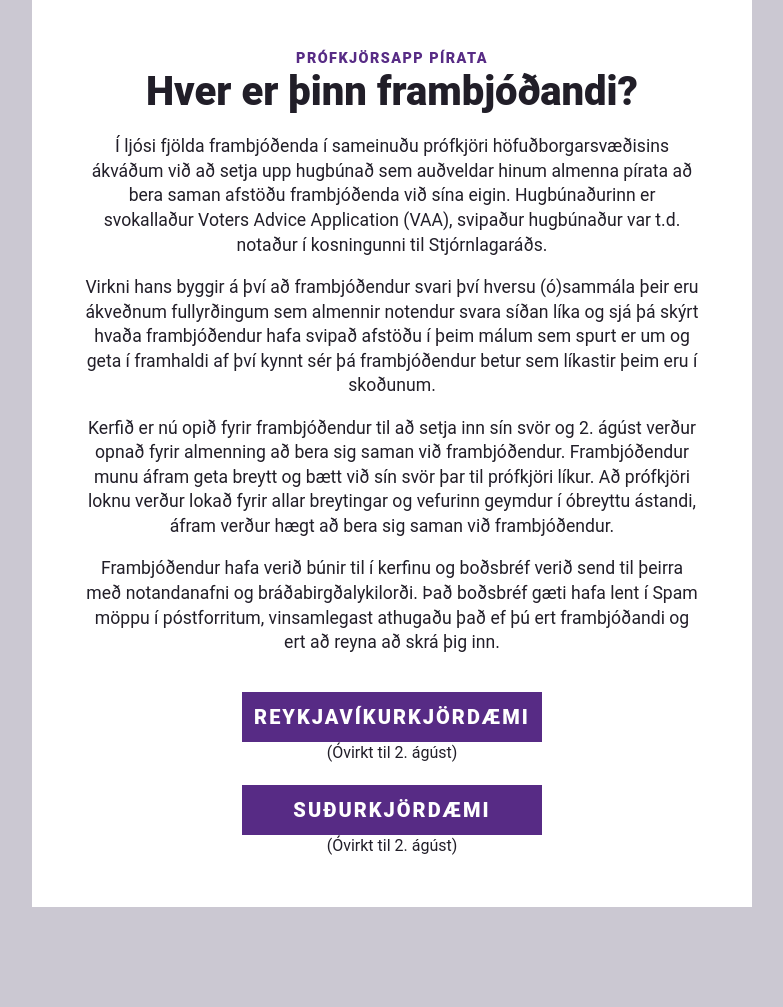
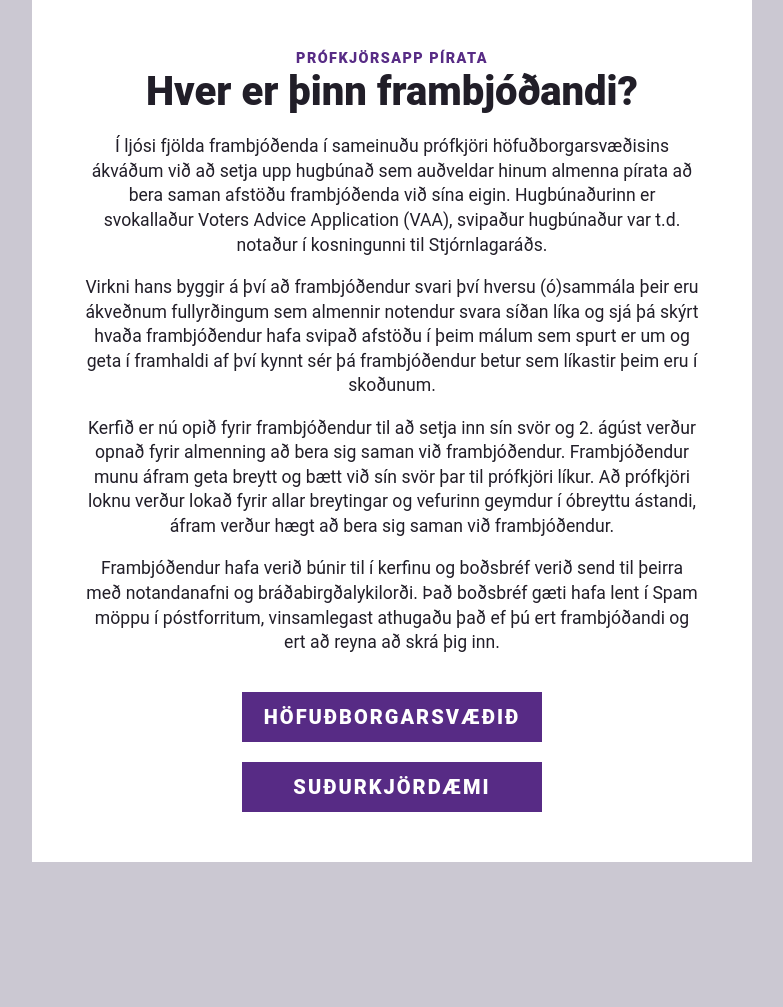
Before and after one commit to beltiras/vaa, a Django app: template templates/home.html in a window 1280 px wide. Shown: the part 101-1108 px from the top of the page, without its empty margins (248-1031 px from the left). After the commit the page ends 963 px from the top, so only its background shows below. Run offline with Django 3.2, Linux system fonts and the light colour scheme; the template is opened without the code that fills it, so the values that code supplies are empty; some libraries are stand-ins or nearby versions.

Commit message:
Clarification text and removed 2. august warning

```diff
--- a/templates/home.html
+++ b/templates/home.html
@@ -17,12 +17,10 @@
       {% endif %}
     </div>
     <div class="home-taketest">
-        <a href="/voterform/reykjavik2016/" class="button">Reykjavíkurkjördæmi</a>
-        <div class="submit-info">(Óvirkt til 2. ágúst)</div>
+        <a href="/voterform/reykjavik2016/" class="button">Höfuðborgarsvæðið</a>
     </div>
     <div class="home-taketest">
         <a href="/voterform/sudur2016/" class="button">Suðurkjördæmi</a>
-        <div class="submit-info">(Óvirkt til 2. ágúst)</div>
     </div>
 </div>
 
```
Also changed, not shown: templates/voter_form.html (+10 -0 lines).
